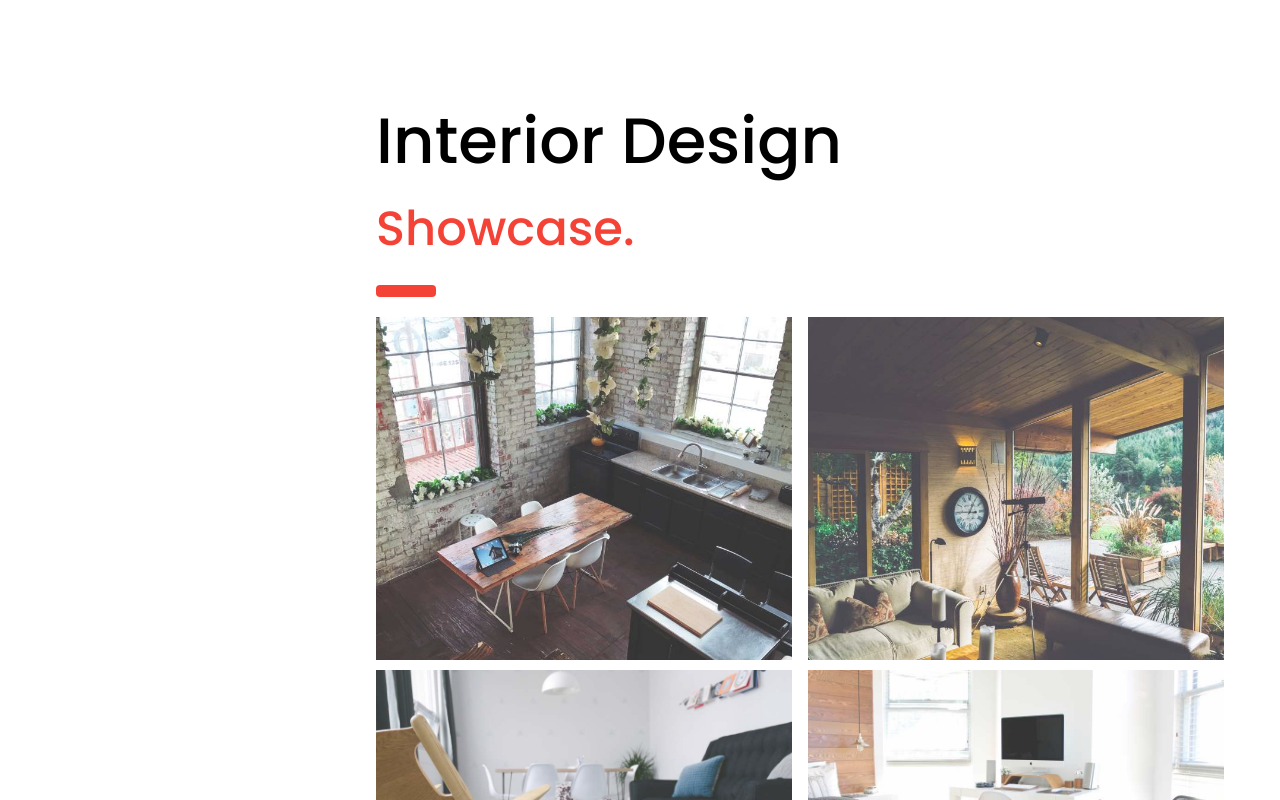
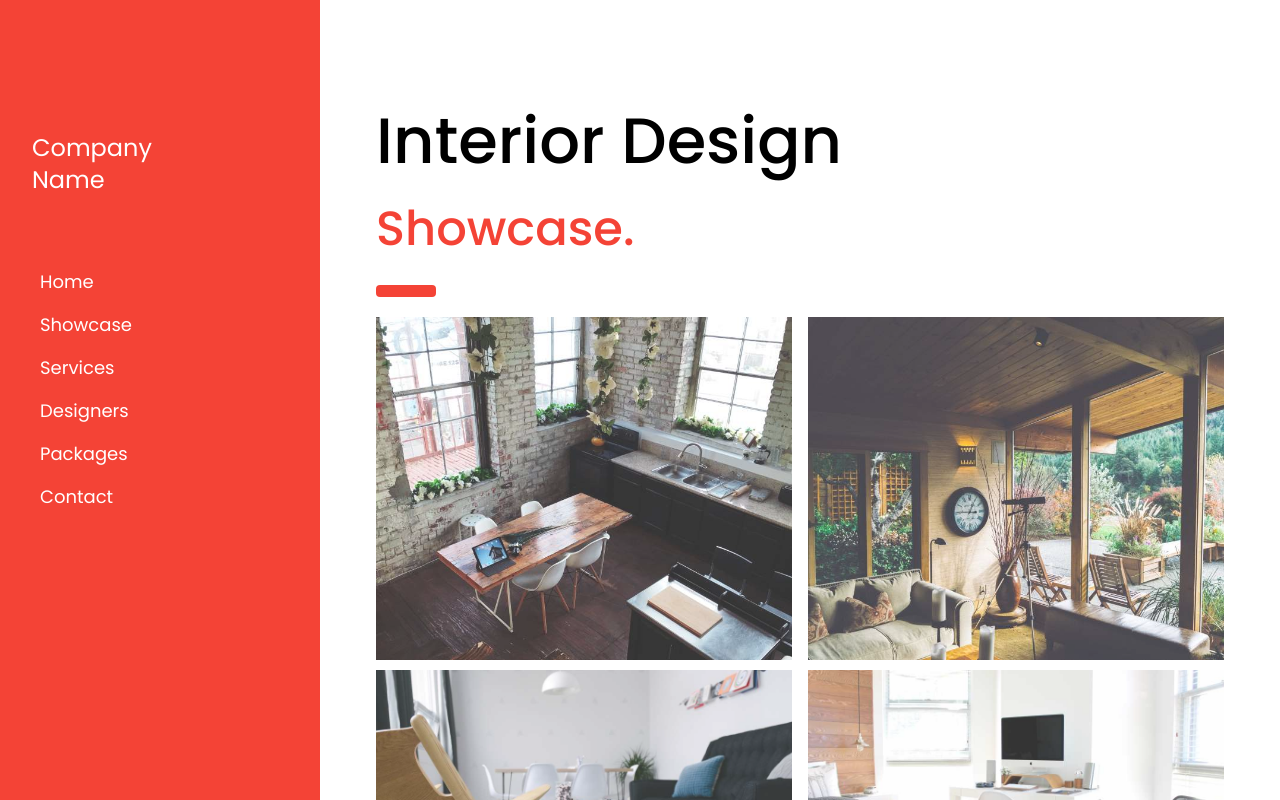
Before and after one commit to zolppy/interior-design, a Next.js app: page / in a window 1280 px wide. Shown: the top 800 px of the page. Built offline with nearby package versions, Linux system fonts and the light colour scheme.

Commit message:
fix: menu

```diff
--- a/src/app/components/menu/Menu.tsx
+++ b/src/app/components/menu/Menu.tsx
@@ -54,7 +54,7 @@ const Menu = ({ scrollTo }: { scrollTo: (to: sectionType) => void }) => {
         <div>
             {menuIsOpen && (
                 <>
-                    <div className="z-20 bg-black h-screen w-screen fixed left-0 top-0 opacity-50"></div>
+                    <div className="z-20 bg-black h-screen w-screen fixed left-0 top-0 opacity-50 lg:hidden"></div>
                     <nav className="h-screen w-[320px] bg-[#f44336] fixed top-0 left-0 z-30 p-8 flex flex-col gap-y-16 overflow-x-hidden">
                         <CloseMenuBtn />
                         <h1 className="text-white text-2xl">
--- a/src/app/page.tsx
+++ b/src/app/page.tsx
@@ -15,7 +15,9 @@ import PackageButton from "@/app/components/PackageButton";
 import FormInputWrapper from "@/app/components/FormInputWrapper";
 import FormInput from "@/app/components/FormInput";
 import FormButton from "@/app/components/FormButton";
+import CloseMenuBtn from "@/app/components/CloseMenuBtn";
 import Menu from "@/app/components/menu/Menu";
+import MenuItem from "@/app/components/menu/MenuItem";
 import Footer from "@/app/components/Footer";
 import { showcases } from "@/utils/mocks/showcase";
 import { designers } from "@/utils/mocks/designers";
@@ -58,7 +60,35 @@ const Home = () => {
             <div ref={homeRef}></div>
             <Header />
             <div className="hidden lg:block">
-                <Menu scrollTo={scrollTo} />
+                <nav className="h-screen w-[320px] bg-[#f44336] fixed top-0 left-0 z-30 p-8 flex flex-col gap-y-16 overflow-x-hidden">
+                    <CloseMenuBtn />
+                    <h1 className="text-white text-2xl">
+                        Company <br /> Name
+                    </h1>
+                    <ul>
+                        <MenuItem scrollTo={scrollTo} to={SectionEnum.Home}>
+                            Home
+                        </MenuItem>
+                        <MenuItem scrollTo={scrollTo} to={SectionEnum.Showcase}>
+                            Showcase
+                        </MenuItem>
+                        <MenuItem scrollTo={scrollTo} to={SectionEnum.Services}>
+                            Services
+                        </MenuItem>
+                        <MenuItem
+                            scrollTo={scrollTo}
+                            to={SectionEnum.Designers}
+                        >
+                            Designers
+                        </MenuItem>
+                        <MenuItem scrollTo={scrollTo} to={SectionEnum.Packages}>
+                            Packages
+                        </MenuItem>
+                        <MenuItem scrollTo={scrollTo} to={SectionEnum.Contact}>
+                            Contact
+                        </MenuItem>
+                    </ul>
+                </nav>
             </div>
             <Menu scrollTo={scrollTo} />
             <main className="mt-[69px] pt-6 px-3.5 lg:ml-[320px] lg:px-14">
```
